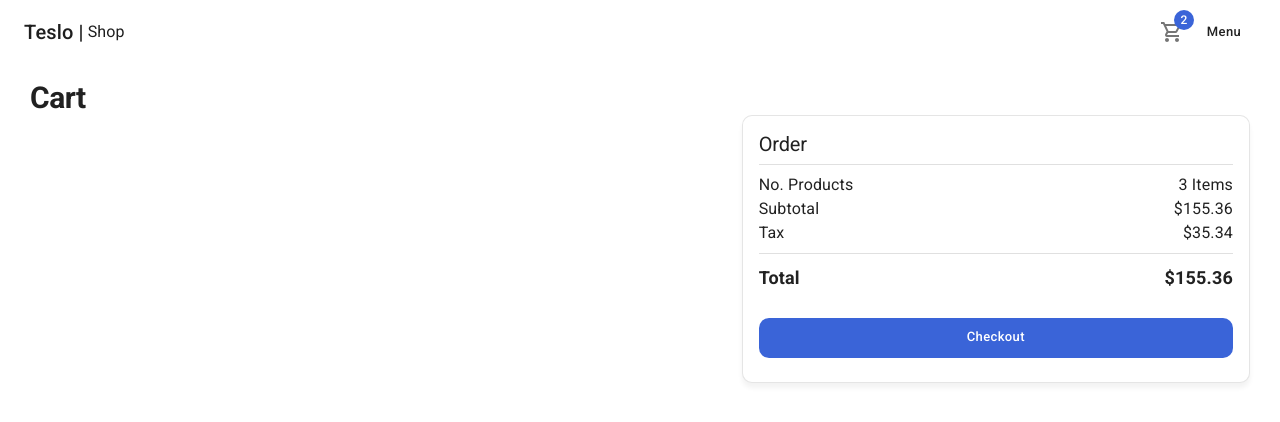
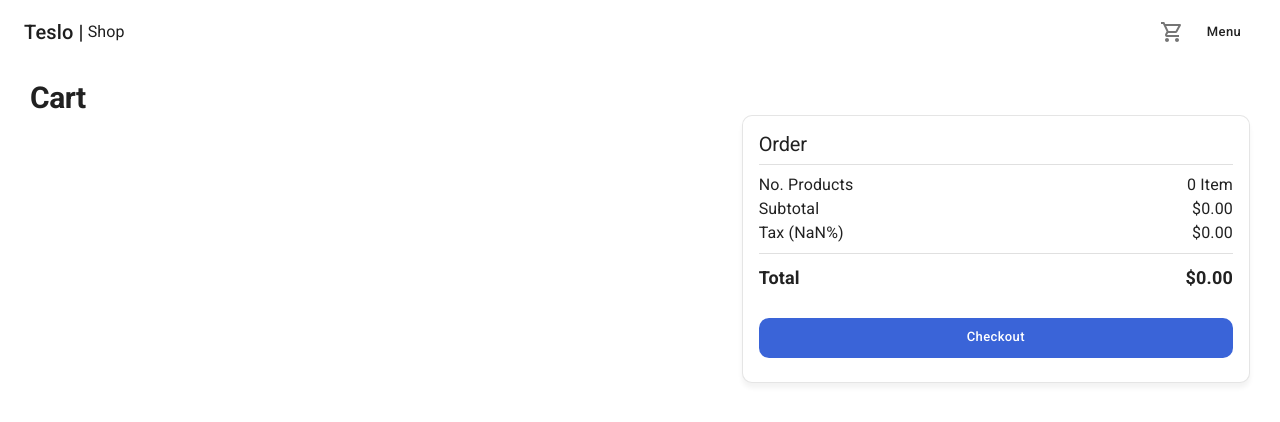
Before and after one commit to Xanul/teslo-shop-next, a Next.js app: page /cart in a window 1280 px wide. Shown: the top 422 px of the page. Built offline with nearby package versions, Linux system fonts and the light colour scheme.

Commit message:
Added the information from the order to order page with correct format on /pages/cart/OrdenSumamry

```diff
--- a/components/cart/OrdenSummary.tsx
+++ b/components/cart/OrdenSummary.tsx
@@ -1,26 +1,36 @@
+import { CartContext } from "@/context"
+import { currency } from "@/utils"
 import { Divider, Grid, Typography } from "@mui/material"
+import { useContext } from "react"
+
 
 
 export const OrdenSummary = () => {
+
+  const { numberOfItems, subTotal, taxRate, total } = useContext(CartContext);
+  const term = numberOfItems > 1 ? " Items" : " Item";
+
+
+
   return (
     <Grid container>
       <Grid item xs={6}>
         <Typography>No. Products</Typography>
       </Grid>
       <Grid item xs={6} display="flex" justifyContent="end">
-        <Typography>3 Items</Typography>
+        <Typography>{numberOfItems + term}</Typography>
       </Grid>
       <Grid item xs={6}>
         <Typography>Subtotal</Typography>
       </Grid>
       <Grid item xs={6} display="flex" justifyContent="end">
-        <Typography>{`$${155.36}`}</Typography>
+        <Typography>{ currency.formatCurrency(subTotal) }</Typography>
       </Grid>
       <Grid item xs={6}>
-        <Typography>Tax</Typography>
+        <Typography>Tax ({Number(process.env.NEXT_PUBLIC_TAX_RATE) * 100}%)</Typography>
       </Grid>
       <Grid item xs={6} display="flex" justifyContent="end">
-        <Typography>{`$${35.34}`}</Typography>
+        <Typography>{currency.formatCurrency(taxRate)}</Typography>
       </Grid>
       <Grid item xs={12}>
         <Divider sx={{my: 1}}/>
@@ -29,7 +39,7 @@ export const OrdenSummary = () => {
         <Typography variant="subtitle1">Total</Typography>
       </Grid>
       <Grid item xs={6} display="flex" justifyContent="end">
-        <Typography variant="subtitle1">{`$${155.36}`}</Typography>
+        <Typography variant="subtitle1">{currency.formatCurrency(total)}</Typography>
       </Grid>
     </Grid>
   )
--- a/components/ui/Navbar.tsx
+++ b/components/ui/Navbar.tsx
@@ -3,13 +3,14 @@ import { AppBar, Badge, Box, Button, IconButton, Input, InputAdornment, Link, To
 import { ClearOutlined, SearchOutlined, ShoppingCartOutlined } from '@mui/icons-material'
 import { useRouter } from 'next/router';
 import { useContext, useState } from 'react';
-import { UiContext } from '@/context';
+import { CartContext, UiContext } from '@/context';
 
 export const Navbar = () => {
 
   const { asPath } = useRouter();
   const router = useRouter();
   const { toggleSideMenu } = useContext(UiContext);
+  const { numberOfItems } = useContext(CartContext);
 
   const [searchTerm, setSearchTerm] = useState("");
   const [isSearchVisible, setIsSearchVisible] = useState(false);
@@ -105,7 +106,7 @@ export const Navbar = () => {
         <NextLink href='/cart' passHref legacyBehavior>
           <Link>
             <IconButton>
-              <Badge badgeContent={ 2 } color='secondary'>
+              <Badge badgeContent={ numberOfItems > 9 ? "+9" : numberOfItems } color='secondary'>
                 <ShoppingCartOutlined />
               </Badge>
             </IconButton>
--- a/context/cart/CartContext.tsx
+++ b/context/cart/CartContext.tsx
@@ -3,6 +3,11 @@ import { createContext, useContext } from "react";
 
 interface ContextProps {
   cart: ICartProduct[];
+  numberOfItems: number;
+  subTotal: number;
+  taxRate: number;
+  total: number;
+
   // Methods
   addProductToCart: (product: ICartProduct) => void
   updateCartQuantity: (product: ICartProduct) => void
--- a/context/cart/CartProvider.tsx
+++ b/context/cart/CartProvider.tsx
@@ -5,10 +5,18 @@ import Cookie from 'js-cookie';
 
 export interface CartState {
   cart: ICartProduct[];
+  numberOfItems: number;
+  subTotal: number;
+  taxRate: number;
+  total: number;
 }
 
 const CART_INITIAL_STATE: CartState = {
-  cart: []
+  cart: [],
+  numberOfItems: 0,
+  subTotal: 0,
+  taxRate: 0,
+  total: 0,
 }
 
 export const CartProvider:FC<PropsWithChildren> = ({ children }) => {
@@ -44,13 +52,10 @@ export const CartProvider:FC<PropsWithChildren> = ({ children }) => {
       total
     }
 
-    console.log(orderSummary);
+    dispatch({type: 'CART - Update order summary', payload: orderSummary})
+
 
   }, [state.cart]);
-
-
-
-
 
   const addProductToCart = (product: ICartProduct) => {
 
--- a/context/cart/cartReducer.ts
+++ b/context/cart/cartReducer.ts
@@ -6,6 +6,14 @@ type cartActionType =
   | { type: 'CART - Update products in cart', payload: ICartProduct[] }
   | { type: 'CART - Change product quantity', payload: ICartProduct }
   | { type: 'CART - Remove product in cart', payload: ICartProduct }
+  | { type: 'CART - Update order summary',
+      payload: {
+        numberOfItems: number;
+        subTotal: number;
+        taxRate: number;
+        total: number;
+      }
+    }
 
 // The reducer cannot modify the state, it must retrun a new state
 export const cartReducer = (state: CartState, action: cartActionType):CartState => {
@@ -34,10 +42,15 @@ export const cartReducer = (state: CartState, action: cartActionType):CartState
       }
 
     case 'CART - Remove product in cart':
-
       return {
         ...state,
         cart: state.cart.filter((item) => !(item._id === action.payload._id && item.size === action.payload.size))
+      }
+
+    case 'CART - Update order summary':
+      return {
+        ...state,
+        ...action.payload
       }
 
     default:
--- a/pages/cart/index.tsx
+++ b/pages/cart/index.tsx
@@ -3,8 +3,14 @@ import { ShopLayout } from "@/components/layout";
 import { Button, Card, CardContent, Divider, Grid, Typography } from "@mui/material";
 import { Box } from "@mui/system";
 import { OrdenSummary } from '../../components/cart/OrdenSummary';
+import { useRouter } from "next/router";
+
+
 
 const CartPage = () => {
+
+  const router = useRouter();
+
   return (
     <ShopLayout title="Cart - 3" pageDescription="Shopping cart from teslo">
       <Typography variant="h1" component="h1">Cart</Typography>
@@ -19,7 +25,12 @@ const CartPage = () => {
               <Divider sx={{my:1}}/>
               <OrdenSummary />
               <Box sx={{mt:3}}>
-                <Button color="secondary" className="circular-btn" fullWidth sx={{height: 40}}>
+                <Button
+                  color="secondary"
+                  className="circular-btn"
+                  fullWidth sx={{height: 40}}
+                  onClick={ () => router.push('/checkout/summary') }
+                >
                   Checkout
                 </Button>
               </Box>
--- /dev/null
+++ b/utils/currency.ts
@@ -0,0 +1,13 @@
+export const formatCurrency = (value: number) => {
+
+    // Creating formatter
+    const formatter = new Intl.NumberFormat('en-US', {
+        style: 'currency',
+        currency: 'USD',
+        minimumFractionDigits: 2,
+        maximumFractionDigits: 2
+    })
+
+    return formatter.format(value)
+
+}
--- /dev/null
+++ b/utils/index.ts
@@ -0,0 +1 @@
+export * as currency from './currency';
```
